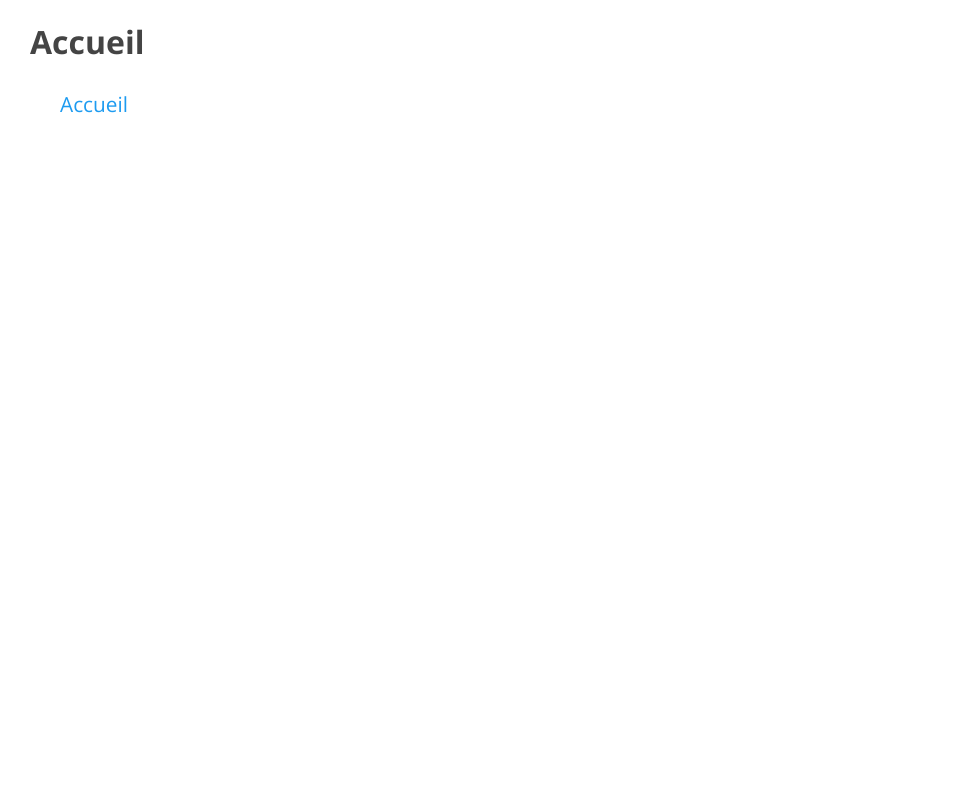
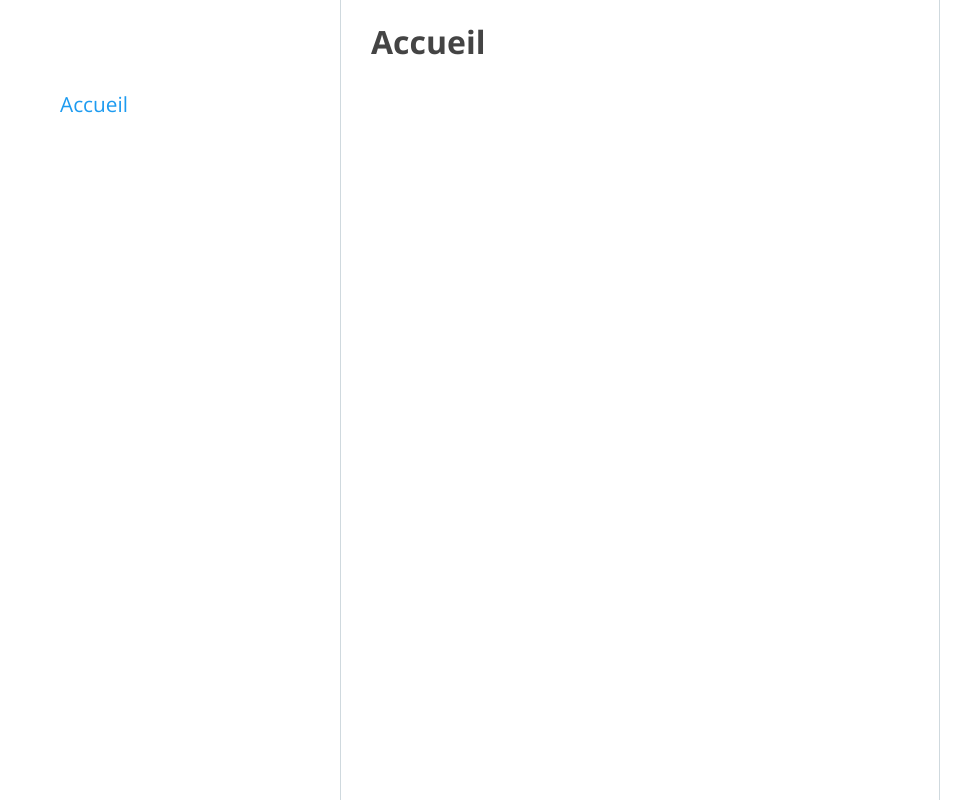
Before and after one commit to NtchPlayer/Festiv-app-frontend, a Vue app: page / in a window 1280 px wide. Shown: the whole page, without its empty margins (0-973 px from the left). Built offline with nearby package versions, Linux system fonts and the light colour scheme; sample sign-in values are in the browser's storage.

Commit message:
add style for home view

```diff
--- a/src/style/main.scss
+++ b/src/style/main.scss
@@ -24,10 +24,21 @@ body{
   direction: ltr;
 }
 
+//#app{
+//  display: flex;
+//}
+
+.main-container{
+  width: 600px;
+  margin: auto;
+  height: 100vh;
+  border-left: 1px solid var(--grey-light);
+  border-right: 1px solid var(--grey-light);
+}
+
 // Title
 .main-title{
   font-size: 2rem;
-  margin-bottom: 20px;
 }
 
 // Class Modal
```
